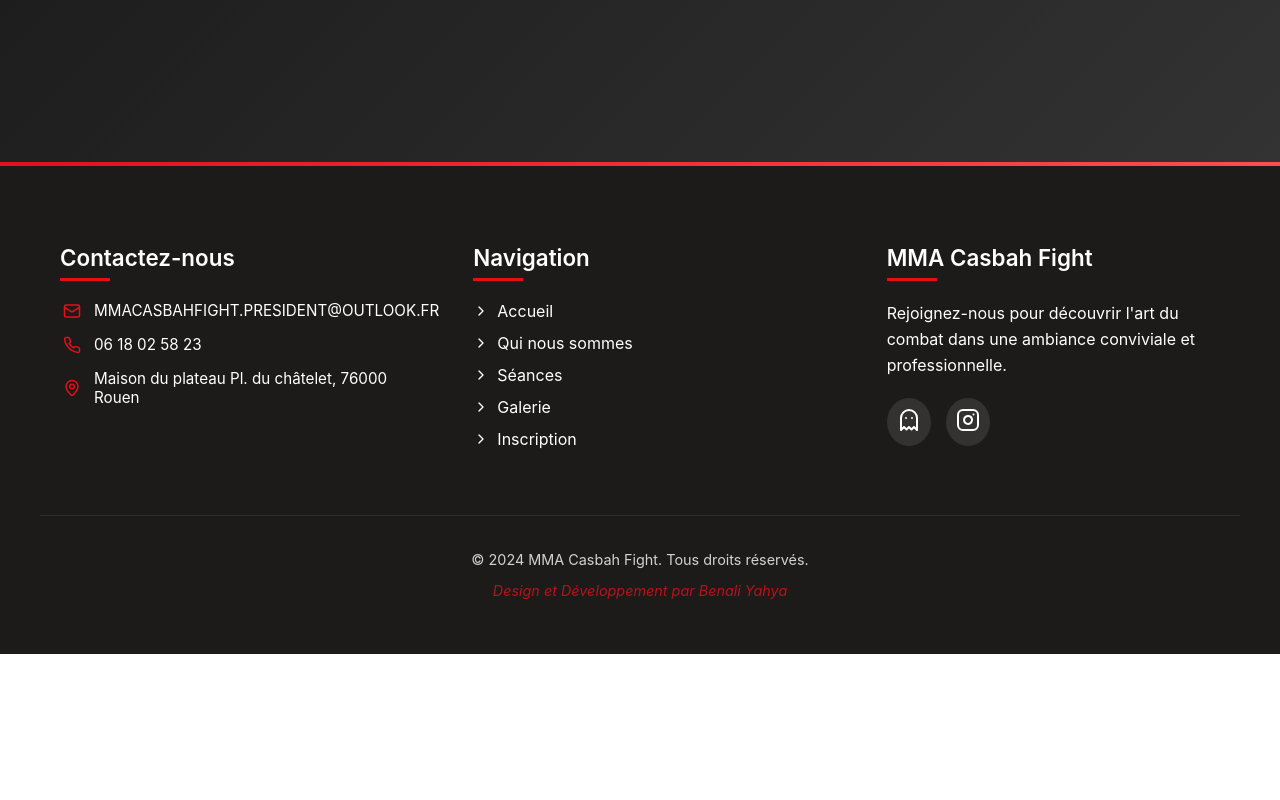
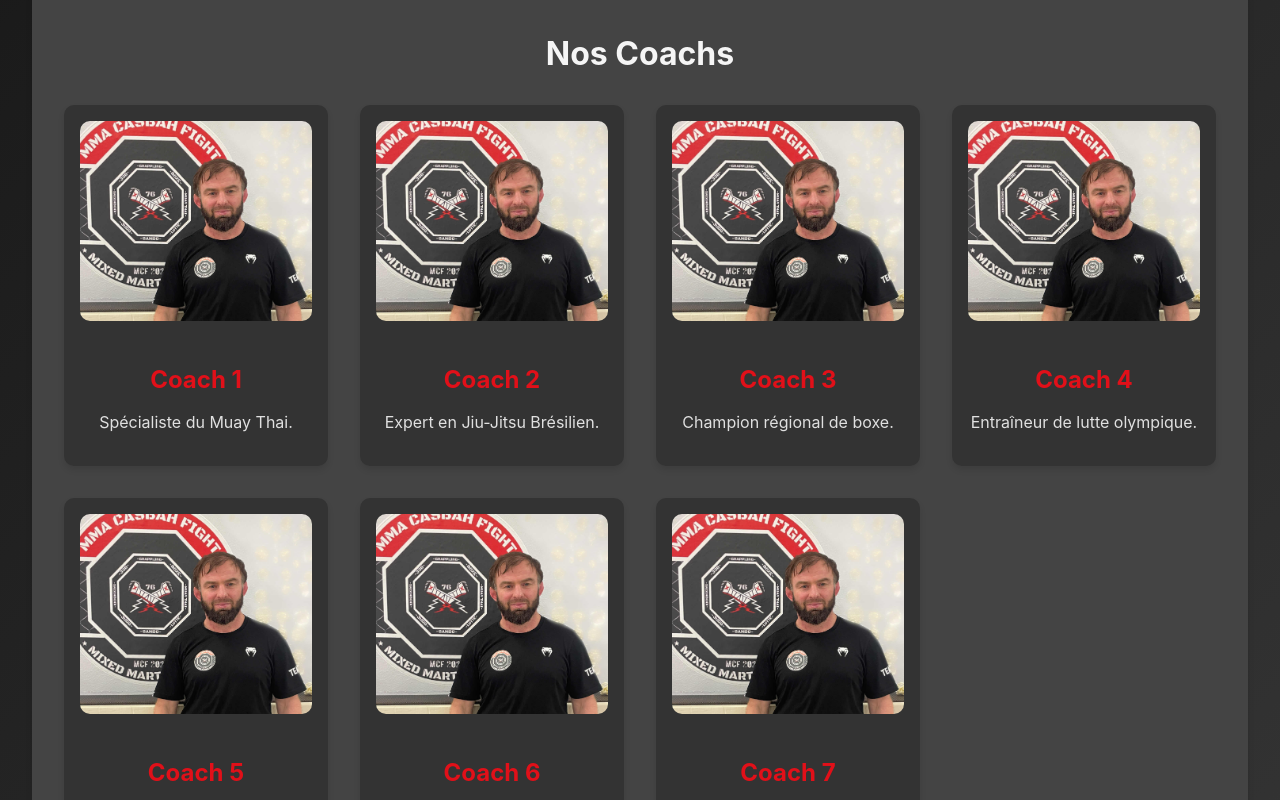
Before and after one commit to YHA76/my-mma-club-frontend, a React (Create React App) app: page /about in a window 1280 px wide. Shown: the part 760-1560 px from the top of the page. Before the commit the page ends 1414 px from the top, so only its background shows below. Built offline with nearby package versions, Linux system fonts and the light colour scheme.

Commit message:
add coach

```diff
--- a/src/styles/About.css
+++ b/src/styles/About.css
@@ -39,3 +39,61 @@
     text-align: justify;
     margin-bottom: 1rem;
   }
+
+  /* Section Coachs */
+.coaches-section {
+  margin: 3rem auto;
+  padding: 2rem;
+  background-color: #444;
+  border-radius: 10px;
+  max-width: 1200px;
+  box-shadow: 0 4px 6px rgba(0, 0, 0, 0.1);
+  text-align: center;
+}
+
+.coaches-title {
+  font-size: 2rem;
+  color: #f5f5f5;
+  margin-bottom: 2rem;
+  font-weight: bold;
+}
+
+.coaches-grid {
+  display: grid;
+  grid-template-columns: repeat(auto-fit, minmax(250px, 1fr));
+  gap: 2rem;
+}
+
+.coach-card {
+  background-color: #333;
+  border-radius: 10px;
+  padding: 1rem;
+  box-shadow: 0 4px 6px rgba(0, 0, 0, 0.1);
+  text-align: center;
+  transition: transform 0.3s ease;
+}
+
+.coach-card:hover {
+  transform: scale(1.05);
+}
+
+.coach-photo {
+  width: 100%;
+  height: 200px;
+  object-fit: cover; /* Ajuste l'image pour qu'elle remplisse la zone */
+  object-position: top; /* Centre l'image vers le haut */
+  border-radius: 10px;
+  margin-bottom: 1rem;
+}
+
+.coach-name {
+  font-size: 1.5rem;
+  color: #E11019;
+  margin-bottom: 0.5rem;
+}
+
+.coach-description {
+  font-size: 1rem;
+  color: #e0e0e0;
+  line-height: 1.5;
+}
--- a/src/styles/Gallery.css
+++ b/src/styles/Gallery.css
@@ -28,10 +28,6 @@
   border-radius: 10px;
   box-shadow: 0 4px 8px rgba(0, 0, 0, 0.1);
   transition: transform 0.3s ease;
-}
-
-.gallery-item img:hover {
-  transform: scale(1.1);
 }
 
 .gallery-description {
--- a/src/styles/Inscription.css
+++ b/src/styles/Inscription.css
@@ -40,6 +40,24 @@
     color: #f5f5f5;
 }
 
+.download-button {
+    display: block;
+    margin: 2rem auto; /* Centre horizontalement avec `auto` */
+    padding: 0.8rem 1.5rem;
+    background-color: #E11019;
+    color: #ffffff;
+    font-weight: bold;
+    text-decoration: none;
+    border-radius: 5px;
+    text-align: center;
+    transition: background-color 0.3s ease;
+  }
+
+  .download-button:hover {
+    background-color: #c10e17;
+    text-decoration: underline;
+  }
+
 /* Comportement en mobile */
 @media (max-width: 768px) {
     .pdf-gallery {
--- a/src/styles/Styles.css
+++ b/src/styles/Styles.css
@@ -27,8 +27,8 @@
   width: 180px;
   height: 180px;
   border-radius: 50%;
-  border: 4px solid #ffffff;
-  box-shadow: 0 0 20px rgba(0, 0, 0, 0.3);
+  margin: 2rem;
+  box-shadow: 0 0 20px rgb(255, 0, 0);
   transition: transform 0.3s ease;
 }
 
--- a/src/views/About.js
+++ b/src/views/About.js
@@ -2,8 +2,18 @@ import React from 'react';
 import Navbar from '../components/NavBar';
 import "../styles/About.css";
 import Footer from '../components/Footer.js';
+import coach1 from '../assets/images/coach_1.jpg'
 
 function About() {
+  const coaches = [
+    { name: "Coach 1", description: "Spécialiste du Muay Thai.", photo: coach1 },
+    { name: "Coach 2", description: "Expert en Jiu-Jitsu Brésilien.", photo: coach1 },
+    { name: "Coach 3", description: "Champion régional de boxe.", photo: coach1 },
+    { name: "Coach 4", description: "Entraîneur de lutte olympique.", photo: coach1 },
+    { name: "Coach 5", description: "Spécialiste en MMA et conditioning.", photo: coach1 },
+    { name: "Coach 6", description: "Formateur en kickboxing.", photo: coach1 },
+    { name: "Coach 7", description: "Préparateur physique et nutritionniste.", photo: coach1 },
+  ];
   return (
     <div>
       <Navbar />
@@ -24,6 +34,19 @@ function About() {
             En effet, plus de 10 ans après la fermeture de cette salle, nous avons eu pour projet d’ouvrir une salle de MMA dans ce même lieu qui a toujours été un des principaux lieux sportifs du quartier des Hauts de Rouen. Et c’est avec la détermination des jeunes/habitants du quartier et le soutien de la ville que nous avons pu ouvrir cette salle de MMA en novembre 2023.
           </p>
         </section>
+        {/* Section Descriptif des Coachs */}
+        <section className="coaches-section">
+            <h2 className="coaches-title">Nos Coachs</h2>
+            <div className="coaches-grid">
+              {coaches.map((coach, index) => (
+                <div className="coach-card" key={index}>
+                  <img src={coach.photo} alt={coach.name} className="coach-photo" />
+                  <h3 className="coach-name">{coach.name}</h3>
+                  <p className="coach-description">{coach.description}</p>
+                </div>
+              ))}
+               </div>
+               </section>
       </div>
       <Footer />
     </div>
--- a/src/views/Gallery.js
+++ b/src/views/Gallery.js
@@ -36,7 +36,6 @@ function Gallery() {
               <motion.img
                 src={image.src}
                 alt={`Description ${index + 1}`}
-                whileHover={{ scale: 1.1 }} /* Grossissement */
                 whileTap={{ scale: 0.95 }}  /* Rétrécissement au clic */
                 transition={{ duration: 0.3 }} /* Durée de la transition */
               />
--- a/src/views/Inscription.js
+++ b/src/views/Inscription.js
@@ -18,7 +18,6 @@ function Inscription() {
       <Navbar />
       <div className="inscription-page" style={{ paddingTop: '90px' }}>
         <h1 className="inscription-title">Formulaire d'Inscription</h1>
-
         {/* Affichage des images sous forme de galerie */}
         <div className="pdf-gallery">
           {pages.map((page, index) => (
@@ -28,7 +27,15 @@ function Inscription() {
             </div>
           ))}
         </div>
+        <a
+        href="../assets/pdf/Licence_2025_MMA.pdf"
+        download="Licence_2025_MMA.pdf"
+        className="download-button"
+      >
+        Télécharger le formulaire
+      </a>
       </div>
+
       <Footer />
     </div>
   );
```
Also changed, not shown: src/assets/images/coach_1.jpg (added), 1 other file (tests, documents, lock files or other folders).
